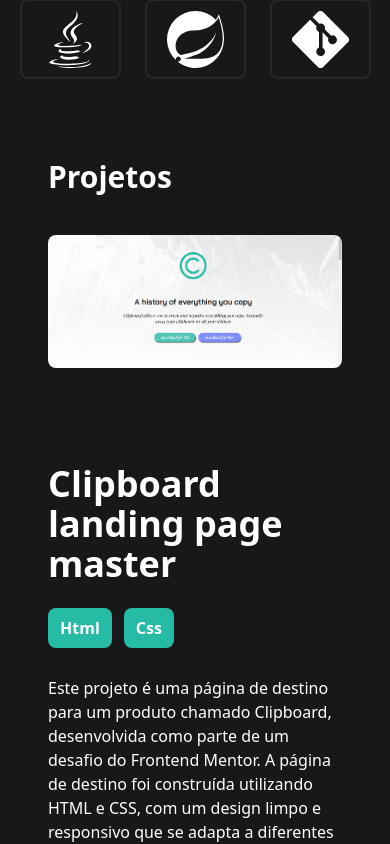
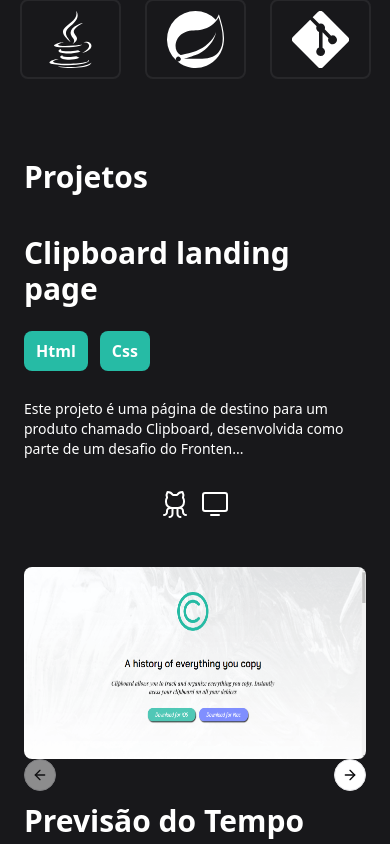
Before and after one commit to Alerrando/Portfolio, a React (Vite) app: page / in a window 390 px wide. Shown: the part 1000-1844 px from the top of the page. Built offline with nearby package versions, Linux system fonts and the light colour scheme; a web font is replaced by a local one.

Commit message:
feat: add responsive in project section

```diff
--- a/src/components/Projects/index.tsx
+++ b/src/components/Projects/index.tsx
@@ -21,7 +21,7 @@
   {
     data: [
       {
-        title: "Clipboard landing page master",
+        title: "Clipboard landing page",
         description: `Este projeto é uma página de destino para um produto chamado Clipboard, desenvolvida como parte de um desafio do Frontend Mentor.
           A página de destino foi construída utilizando HTML e CSS, com um design limpo e responsivo que se adapta a diferentes dispositivos.
           O objetivo do projeto é demonstrar a capacidade de criar uma página web visualmente atraente e funcional, seguindo as melhores práticas
@@ -157,21 +157,21 @@
   return (
     <section className="bg-zinc-900 py-4">
       <a id="projects"></a>
-      <div className="flex flex-col items-start justify-center gap-10 mx-auto py-6 px-12">
+      <div className="flex flex-col items-start justify-center gap-10 mx-auto py-6 px-6 md:px-12">
         <Title title={"Projetos"} />
         <Carousel className="w-full flex gap-6 overflow-x-hidden">
           <CarouselContent>
             {projects.map((project: ProjectsType, index: number) => (
-              <CarouselItem className="min-w-full flex flex-col gap-12 pb-6" key={index}>
+              <CarouselItem className="min-w-full flex flex-col justify-between md:gap-12 pb-6 space-y-2" key={index}>
                   {project.data.map((projectInfo: ProjectTypesProps, indexProject: number) => (
-                    <div className={`w-full h-auto flex flex-col md:flex-row ${indexProject === 1 && "md:flex-row-reverse"} gap-24 text-white`} key={indexProject}>
+                    <div className={`w-full h-auto flex flex-col-reverse md:flex-row ${indexProject === 1 && "md:flex-row-reverse"} gap-12 md:gap-24 text-white`} key={indexProject}>
                       <aside className="w-full h-full">
-                        <img src={projectInfo.img} alt={`projetc-${projectInfo.title}`} className="w-full h-full rounded-lg" />
+                        <img src={projectInfo.img} alt={`projetc-${projectInfo.title}`} className="w-full h-48 md:h-full rounded-lg" />
                       </aside>
 
                       <div className="w-full h-full flex flex-col gap-7 items-start justify-start">
                         <div className="flex flex-col gap-6">
-                          <h2 className="text-4xl font-bold">{projectInfo.title}</h2>
+                          <h2 className="text-3xl md:text-4xl font-bold">{projectInfo.title}</h2>
 
                           <div className="flex gap-3">
                             {projectInfo.projectFilter.map((category: string, indexCategory: Key) => (
@@ -182,7 +182,7 @@
                           </div>
                         </div>
 
-                        <span>{projectInfo.description}</span>
+                        <span className="text-sm md:text-base">{truncateDescription(projectInfo.description)}</span>
 
                         <div className="flex gap-2 mx-auto mt-auto">
                             <a href={projectInfo.githubSite} target="_blank" rel="noreferrer">
@@ -204,4 +204,13 @@
       </div>
     </section>
   );
+
+  function truncateDescription(description: string){
+    const maxLength = 120;
+    if (window.innerWidth < 767 && description.length > maxLength) {
+      return description.substring(0, maxLength) + "...";
+    } else {
+      return description;
+    }
+  };
 }
```
